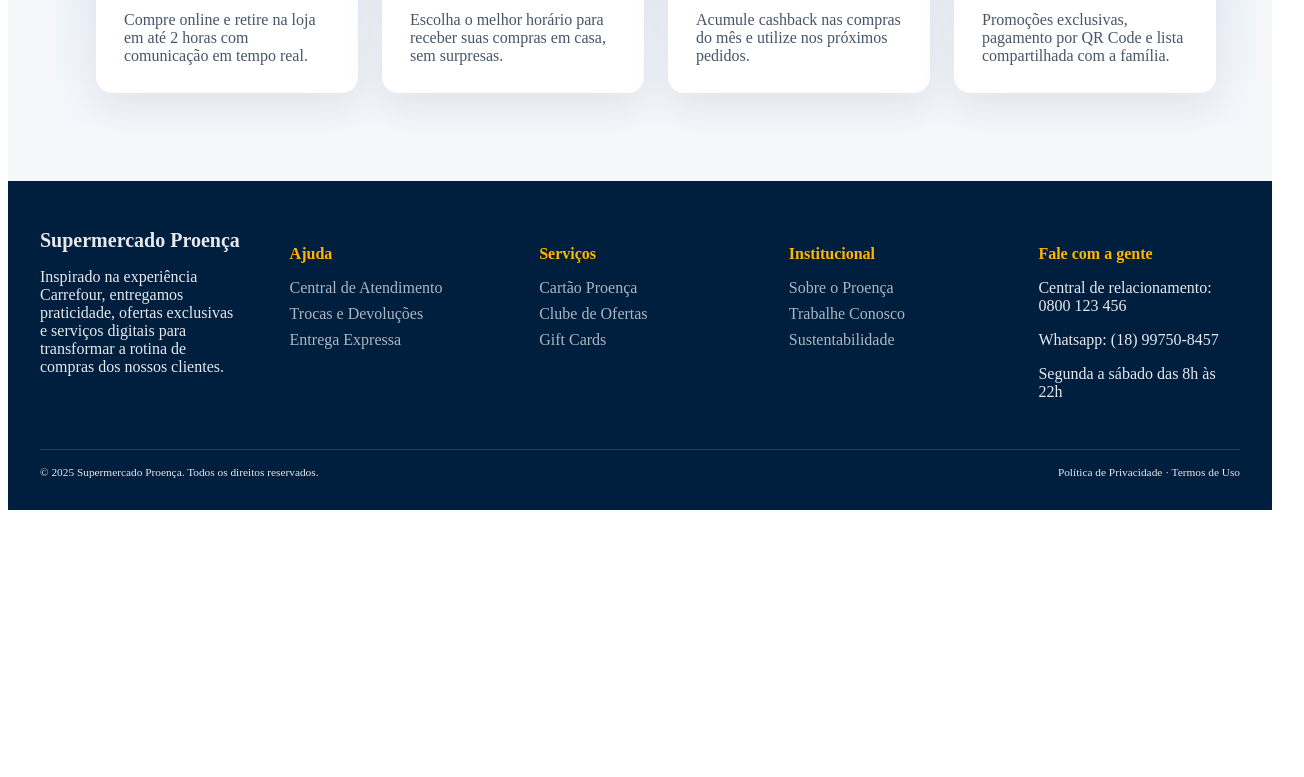
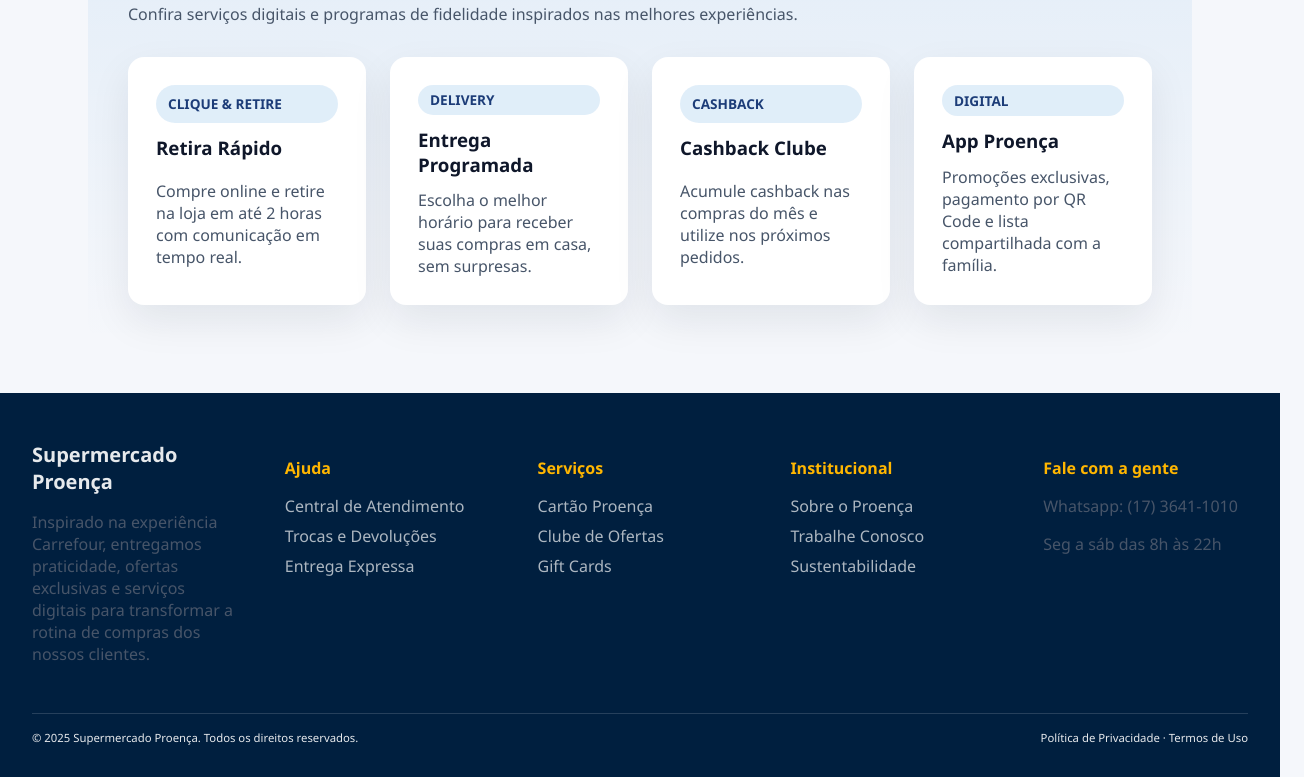
Before and after one commit to KaikCestari/Proen-aTrabalho, an Angular app: page / in a window 1280 px wide. Shown: the part 1507-2284 px from the top of the page, 1304 px wide, since content can reach past the window. Before the commit the page ends 2025 px from the top, so only its background shows below. Built offline with nearby package versions, Linux system fonts and the light colour scheme.

Commit message:
(develop): trocando número de telefone do footer.

```diff
--- a/angular.json
+++ b/angular.json
@@ -60,14 +60,6 @@
   },
   "defaultProject": "proenca-supermercado",
   "cli": {
-<<<<<<< HEAD
     "analytics": false
-=======
-<<<<<<< HEAD
-    "analytics": false
-=======
-    "analytics": "544ae85b-023d-4abd-a4fb-29071d741c0c"
->>>>>>> testes
->>>>>>> f6cb3769a184a9a1bc8dcbcfd047dd264bdb40ec
   }
 }
--- a/src/app/layout/footer/index.html
+++ b/src/app/layout/footer/index.html
@@ -17,9 +17,8 @@
     </section>
     <section class="footer__contact">
       <h3>Fale com a gente</h3>
-      <p>Central de relacionamento: 0800 123 456</p>
-      <p>Whatsapp: (18) 99750-8457</p>
-      <p>Segunda a sábado das 8h às 22h</p>
+      <p>Whatsapp: (17) 3641-1010</p>
+      <p>Seg a sáb das 8h às 22h</p>
     </section>
   </div>
   <div class="footer__bottom">
```
